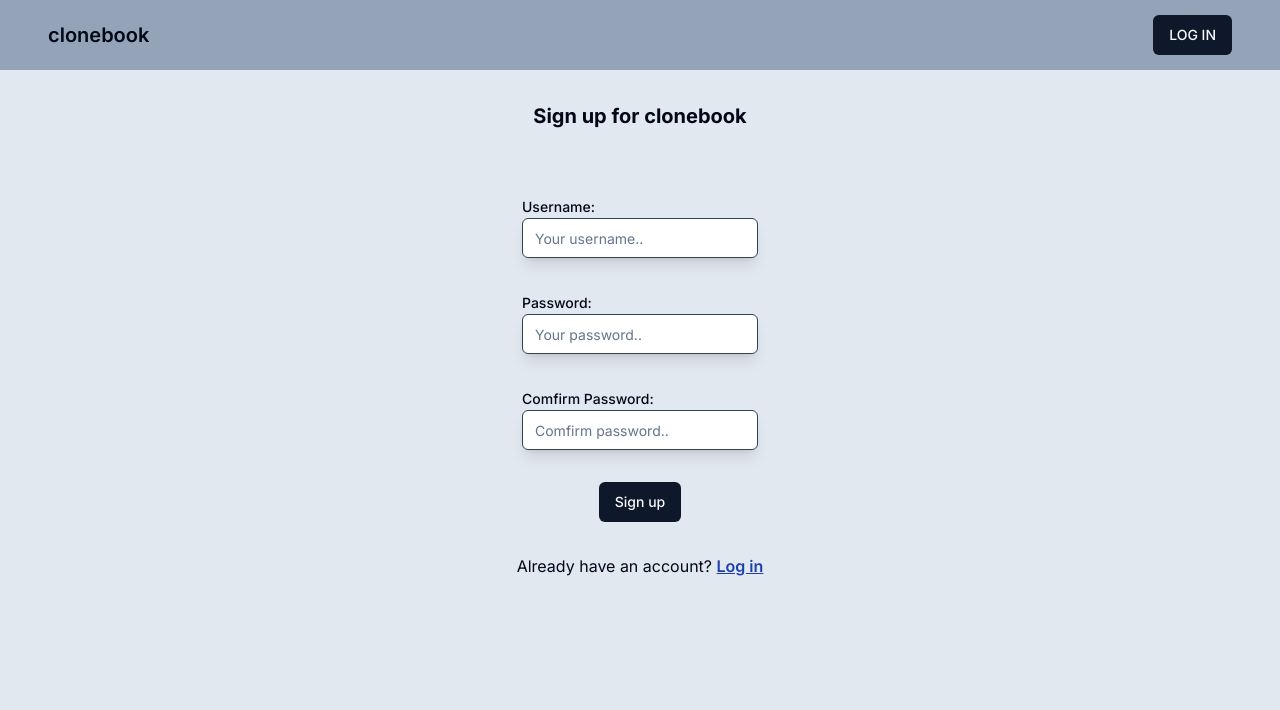
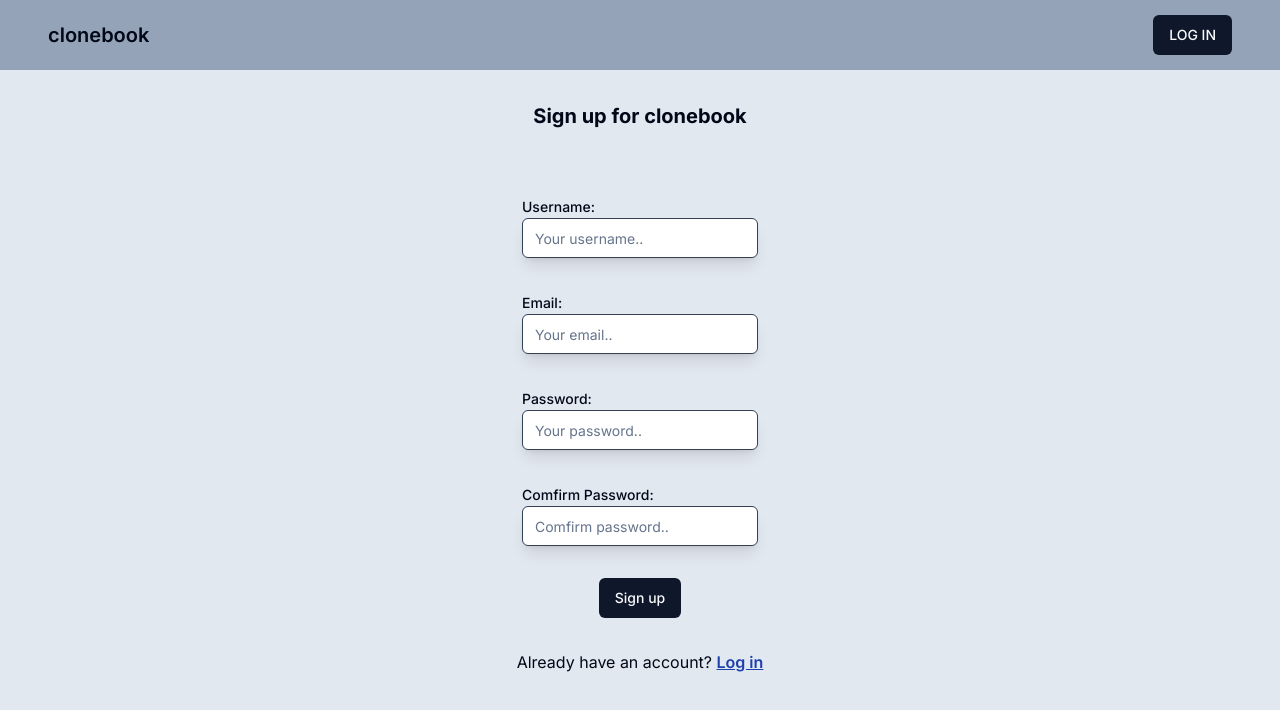
Before and after one commit to nagyb3/clonebook-next, a Next.js app: page /signup in a window 1280 px wide. Shown: the top 710 px of the page. Built offline with nearby package versions, Linux system fonts and the light colour scheme.

Commit message:
add email to signup

```diff
--- a/app/signup/page.tsx
+++ b/app/signup/page.tsx
@@ -12,6 +12,8 @@ export default function page() {
 
   const [secondPasswordState, setSecondPasswordState] =
     React.useState<string>("");
+
+  const [emailState, setEmailState] = React.useState<string>("");
 
   const [showPasswordMisMatch, setShowPasswordMismatch] =
     React.useState<boolean>(false);
@@ -28,6 +30,10 @@ export default function page() {
     setSecondPasswordState(e.target.value);
   }
 
+  function handleEmailChange(e: React.ChangeEvent<HTMLInputElement>) {
+    setEmailState(e.target.value);
+  }
+
   function handleSignup() {
     if (passwordState === secondPasswordState && passwordState !== undefined) {
       fetch(`${process.env.API_URL}/signup`, {
@@ -39,6 +45,7 @@ export default function page() {
           username: usernameState,
           password: passwordState,
           second_password: secondPasswordState,
+          email: emailState,
         }),
       })
         .then((response) => {
@@ -74,6 +81,20 @@ export default function page() {
             placeholder="Your username.."
             onChange={(e) => handleUsernameChange(e)}
             value={usernameState}
+          />
+        </div>
+        <div>
+          <Label className="mr-4" htmlFor="email">
+            Email:
+          </Label>
+          <Input
+            className="shadow-lg border-[1px] border-slate-700"
+            type="email"
+            name="email"
+            id="email"
+            placeholder="Your email.."
+            onChange={(e) => handleEmailChange(e)}
+            value={emailState}
           />
         </div>
         <div>
```
